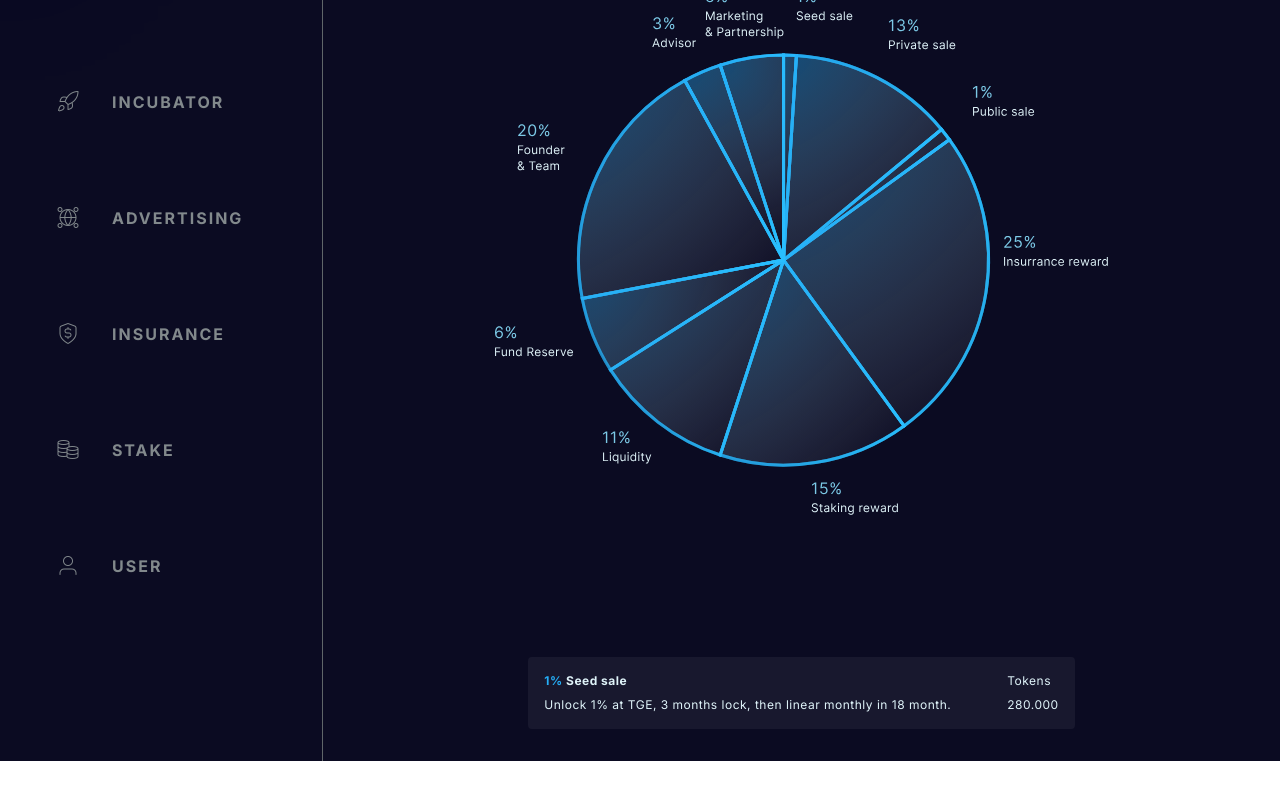
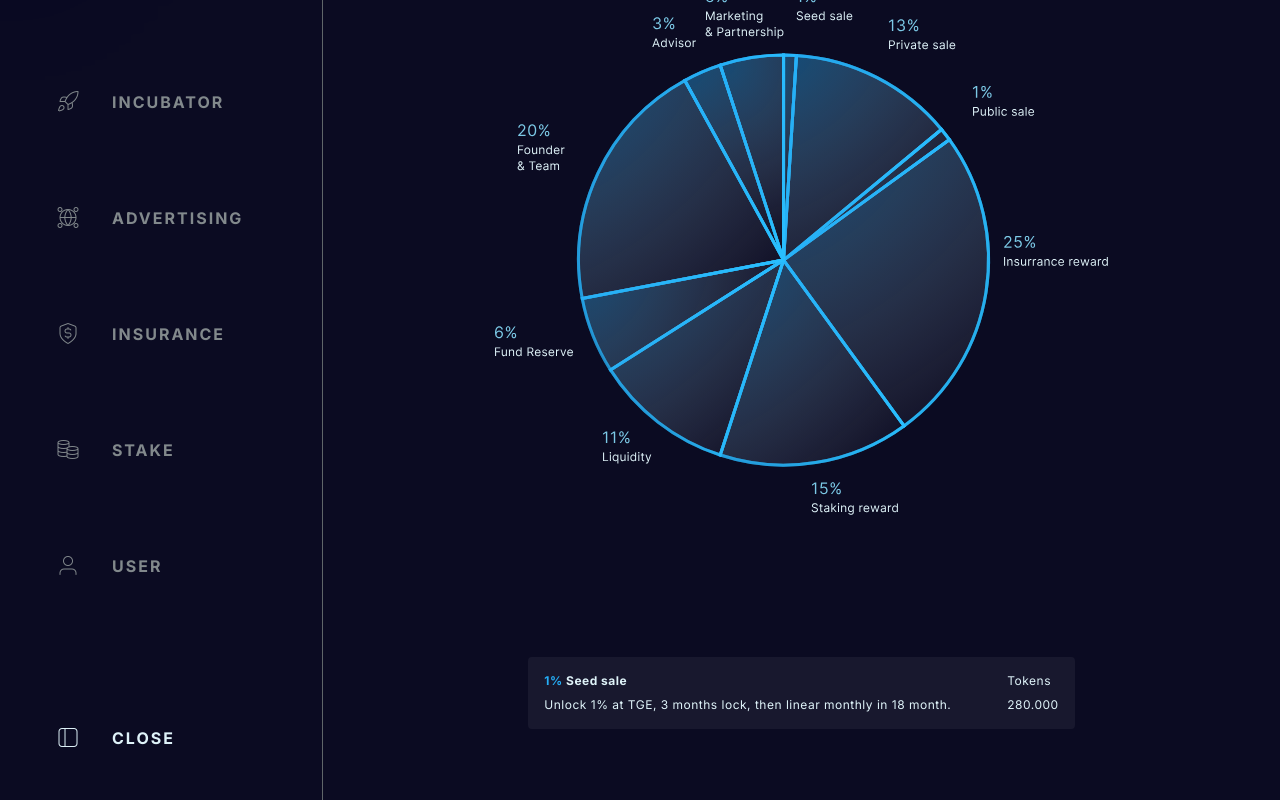
Before and after one commit to ngoctung2908/one-bit-frontend, a React (Create React App) app: page / in a window 1280 px wide. Shown: the part 364-1164 px from the top of the page. Before the commit the page ends 1125 px from the top, so only its background shows below. Built offline with nearby package versions, Linux system fonts and the light colour scheme.

Commit message:
toggle sider

```diff
--- a/src/components/layouts/landing/sider/sider.tsx
+++ b/src/components/layouts/landing/sider/sider.tsx
@@ -1,12 +1,24 @@
 import { memo } from 'react'
 import { Link } from 'react-router-dom'
 import logoSvg from 'assets/images/logo.svg'
+import smallLogoSvg from 'assets/images/small-logo.svg'
+import { useSider } from './useSider'
 
 export const Sider = memo(() => {
+  const { handleCloseSider, isShowSider } = useSider()
+
   return (
-    <div className="w-[323px] pl-6 pr-4 py-8 border-solid border-neutral-8 border-r-[0.5px] items-stretch relative">
+    <div
+      className={`pl-6 pr-4 py-8 border-solid border-neutral-8 border-r-[0.5px] items-stretch relative transition-all ${
+        isShowSider ? 'w-[323px]' : 'w-[128px]'
+      }`}
+    >
       <Link to="/">
-        <img src={logoSvg} alt="logo" className="mx-auto" />
+        <img
+          src={isShowSider ? logoSvg : smallLogoSvg}
+          alt="logo"
+          className="mx-auto"
+        />
       </Link>
       <ul className="mt-28 flex flex-col gap-y-14">
         <li className="pl-8 bg-linear-gradient py-[18px] rounded-lg relative before:menu-before">
@@ -15,7 +27,13 @@ export const Sider = memo(() => {
             className="text-primary-light-8 font-bold flex items-center gap-x-8"
           >
             <span className="icon-home-line text-2xl"></span>
-            <span className="uppercase tracking-[2px]">Home</span>
+            <span
+              className={`uppercase tracking-[2px] transition-opacity ${
+                isShowSider ? '' : 'w-0 overflow-hidden'
+              }`}
+            >
+              Home
+            </span>
           </Link>
         </li>
         <li className="pl-8 py-[18px] relative group hover:before:menu-before hover:bg-linear-gradient rounded-lg transition ease-in-out duration-200">
@@ -24,7 +42,13 @@ export const Sider = memo(() => {
             className="text-neutral-7 group-hover:text-primary-light-8 font-bold flex items-center gap-x-8"
           >
             <span className="icon-presentation-chart-02 text-2xl"></span>
-            <span className="uppercase tracking-[2px]">Lauch</span>
+            <span
+              className={`uppercase tracking-[2px] transition-opacity ${
+                isShowSider ? '' : 'w-0 overflow-hidden'
+              }`}
+            >
+              Lauch
+            </span>
           </Link>
         </li>
         <li className="pl-8 py-[18px] relative group hover:before:menu-before hover:bg-linear-gradient rounded-lg transition ease-in-out duration-200">
@@ -33,7 +57,13 @@ export const Sider = memo(() => {
             className="text-neutral-7 group-hover:text-primary-light-8 font-bold flex items-center gap-x-8"
           >
             <span className="icon-rocket-02 text-2xl"></span>
-            <span className="uppercase tracking-[2px]">Incubator</span>
+            <span
+              className={`uppercase tracking-[2px] transition-opacity ${
+                isShowSider ? '' : 'w-0 overflow-hidden'
+              }`}
+            >
+              Incubator
+            </span>
           </Link>
         </li>
         <li className="pl-8 py-[18px] relative group hover:before:menu-before hover:bg-linear-gradient rounded-lg transition ease-in-out duration-200">
@@ -42,7 +72,13 @@ export const Sider = memo(() => {
             className="text-neutral-7 group-hover:text-primary-light-8 font-bold flex items-center gap-x-8"
           >
             <span className="icon-server-06 text-2xl"></span>
-            <span className="uppercase tracking-[2px]">Advertising</span>
+            <span
+              className={`uppercase tracking-[2px] transition-opacity ${
+                isShowSider ? '' : 'w-0 overflow-hidden'
+              }`}
+            >
+              Advertising
+            </span>
           </Link>
         </li>
         <li className="pl-8 py-[18px] relative group hover:before:menu-before hover:bg-linear-gradient rounded-lg transition ease-in-out duration-200">
@@ -51,7 +87,13 @@ export const Sider = memo(() => {
             className="text-neutral-7 group-hover:text-primary-light-8 font-bold flex items-center gap-x-8"
           >
             <span className="icon-shield-dollar text-2xl"></span>
-            <span className="uppercase tracking-[2px]">Insurance</span>
+            <span
+              className={`uppercase tracking-[2px] transition-opacity ${
+                isShowSider ? '' : 'w-0 overflow-hidden'
+              }`}
+            >
+              Insurance
+            </span>
           </Link>
         </li>
         <li className="pl-8 py-[18px] relative group hover:before:menu-before hover:bg-linear-gradient rounded-lg transition ease-in-out duration-200">
@@ -60,7 +102,13 @@ export const Sider = memo(() => {
             className="text-neutral-7 group-hover:text-primary-light-8 font-bold flex items-center gap-x-8"
           >
             <span className="icon-coins-stacked-02 text-2xl"></span>
-            <span className="uppercase tracking-[2px]">Stake</span>
+            <span
+              className={`uppercase tracking-[2px] transition-opacity ${
+                isShowSider ? '' : 'w-0 overflow-hidden'
+              }`}
+            >
+              Stake
+            </span>
           </Link>
         </li>
         <li className="pl-8 py-[18px] relative group hover:before:menu-before hover:bg-linear-gradient rounded-lg transition ease-in-out duration-200">
@@ -69,8 +117,31 @@ export const Sider = memo(() => {
             className="text-neutral-7 group-hover:text-primary-light-8 font-bold flex items-center gap-x-8"
           >
             <span className="icon-user-01 text-2xl"></span>
-            <span className="uppercase tracking-[2px]">User</span>
+            <span
+              className={`uppercase tracking-[2px] transition-all ${
+                isShowSider ? '' : 'w-0 overflow-hidden'
+              }`}
+            >
+              User
+            </span>
           </Link>
+        </li>
+      </ul>
+      <ul className="mt-28 flex flex-col gap-y-14">
+        <li className="pl-8 py-[18px] relative group hover:before:menu-before hover:bg-linear-gradient rounded-lg transition ease-in-out duration-200">
+          <button
+            className="text-primary-light-8 group-hover:text-primary-light-8 font-bold flex items-center gap-x-8"
+            onClick={handleCloseSider}
+          >
+            <span className="icon-layout-left text-2xl"></span>
+            <span
+              className={`uppercase tracking-[2px] transition-all ${
+                isShowSider ? '' : 'w-0 overflow-hidden'
+              }`}
+            >
+              Close
+            </span>
+          </button>
         </li>
       </ul>
     </div>
--- /dev/null
+++ b/src/components/layouts/landing/sider/useSider.ts
@@ -0,0 +1,13 @@
+import { useState } from 'react'
+
+export const useSider = () => {
+  const [isShowSider, setIsShowSider] = useState(true)
+
+  const handleCloseSider = () => {
+    setIsShowSider((isShowSider) => {
+      return !isShowSider
+    })
+  }
+
+  return { handleCloseSider, isShowSider }
+}
```
Also changed, not shown: src/assets/images/small-logo.svg (added).
